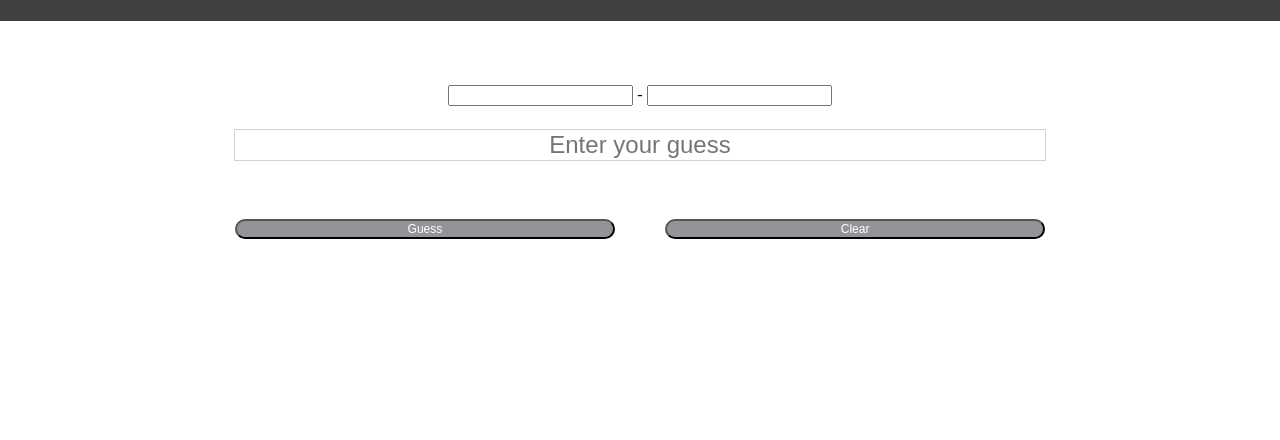
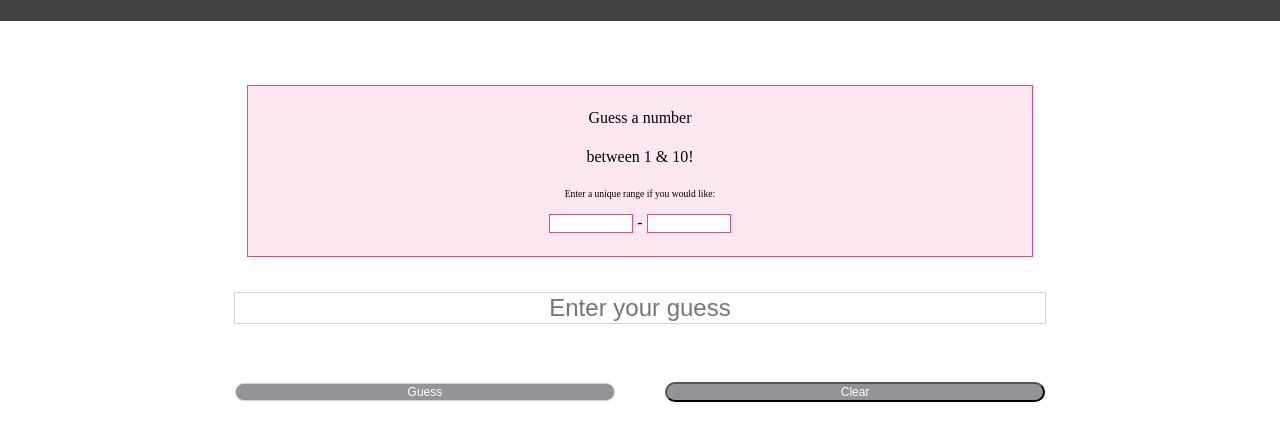
Before and after one commit to Autumn-Martin/number_guesser, a plain HTML site: page index.html in a window 1280 px wide. Shown: the part 62-502 px from the top of the page. Drawn offline with Linux system fonts and the light colour scheme.

Commit message:
Add to UI UX, style answer range, add teal theme idea, remove unnec buttons at game end

```diff
--- a/index.html
+++ b/index.html
@@ -16,6 +16,9 @@
     </div>
     <div class="below-header">
       <div id="answerRange">
+        <p>Guess a number</p>
+        <p>between 1 & 10!</p>
+        <p class="range-descriptor">Enter a unique range if you would like: </p>
         <input type='number' id='playerMinNum'> - <input type='number' id='playerMaxNum'>
       </div>
       <div>
--- a/main.js
+++ b/main.js
@@ -29,6 +29,8 @@ function checkGuess() {
   if (playerGuess === randNum) {
       gameResponse.textContent = 'BOOM!';
       gameResponse.style.backgroundColor = '#ffffff'
+      document.getElementById('guessSubmission').style.display = 'none';
+      document.getElementById('clear').style.display = 'none';
   } else if ((guessInput.value === '') || (isNaN(Number(guessInput.value)))) {
       gameResponse.textContent = 'Please enter a number.';
       gameResponse.style.backgroundColor = '#fad1e2';
--- a/style.css
+++ b/style.css
@@ -18,6 +18,18 @@ h1 {
 div {
   margin-bottom: 2%;
 }
+
+p {
+  margin-bottom: 2%;
+  margin-top: 3%;
+}
+
+input {
+  border: 1px solid #D0D2D3;
+  margin-bottom: 3%;
+}
+
+input:focus {outline: 1px solid #ED458B;}
 
 .below-header {
   margin-left: 5%;
@@ -40,6 +52,8 @@ div {
 
 .logo-number {
   color: #ED458B
+  /* color: #1ea896 */
+  /* ^teal background theme */
 }
 
 .logo-guesser {
@@ -53,6 +67,10 @@ div {
   margin-right: 10%;
   margin-top: 10%;
   margin-bottom: 10%;
+}
+
+.range-descriptor {
+  font-size: 60%;
 }
 
 #gameResponse {
@@ -70,16 +88,40 @@ div {
 }
 
 #guessInput {
+  margin-top: 3%;
   text-align: center;
   font-size: 3vh;
-  margin-bottom: 3%;
-  border: 1px solid #D0D2D3;
   width: 70%;
 }
-
-input:focus {outline: 1px solid #ED458B;}
 
 #reset {
   width: 70%;
   display: none;
 }
+
+#answerRange {
+  border: 1px solid #ED458B;
+  background-color: #fde8f1;
+  color: #fad1e2
+  /* border: 1px solid #1ea896;
+  background-color:#d4f7f3;
+  color: #404041; */
+  /* ^teal background */
+  padding: 1% 1%;
+  width: 68%;
+  margin: auto;
+}
+
+#playerMinNum {
+  border: 1px solid #ED458B;
+  /* border: 1px solid #1ea896; */
+  /* ^teal background theme */
+  width: 10%;
+}
+
+#playerMaxNum {
+  border: 1px solid #ED458B;
+  /* border: 1px solid #1ea896; */
+  /* ^teal background theme */
+  width: 10%;
+}
```
